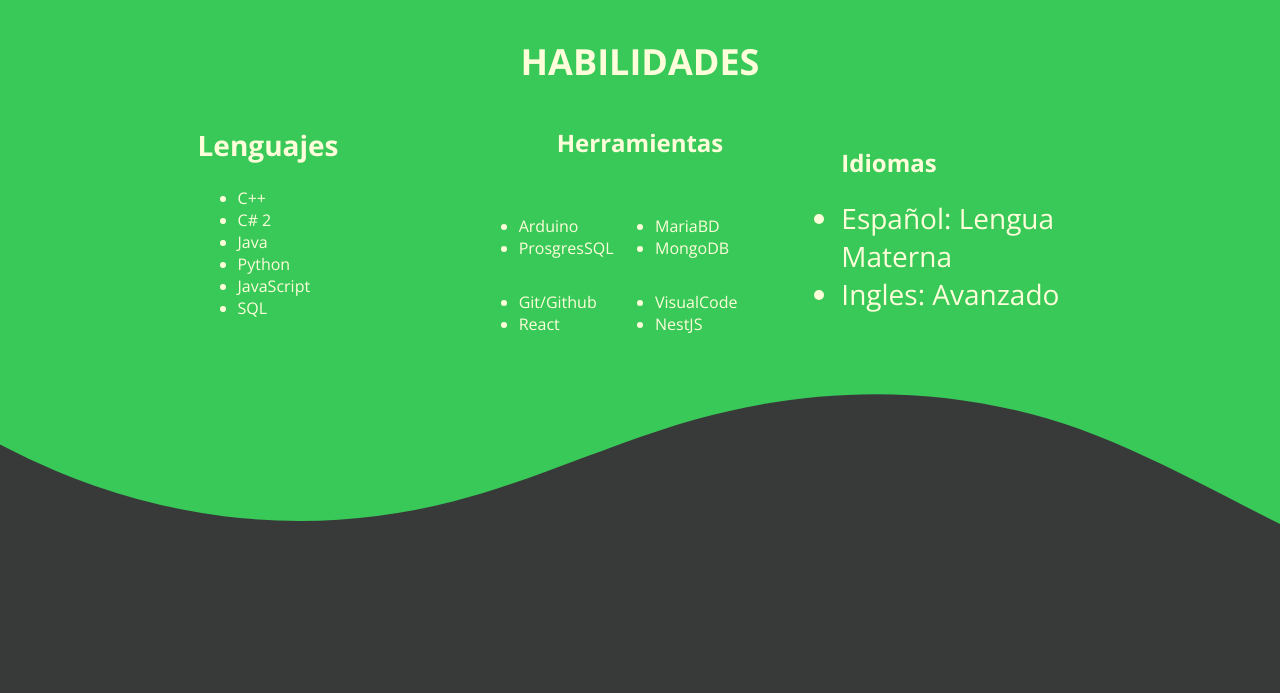
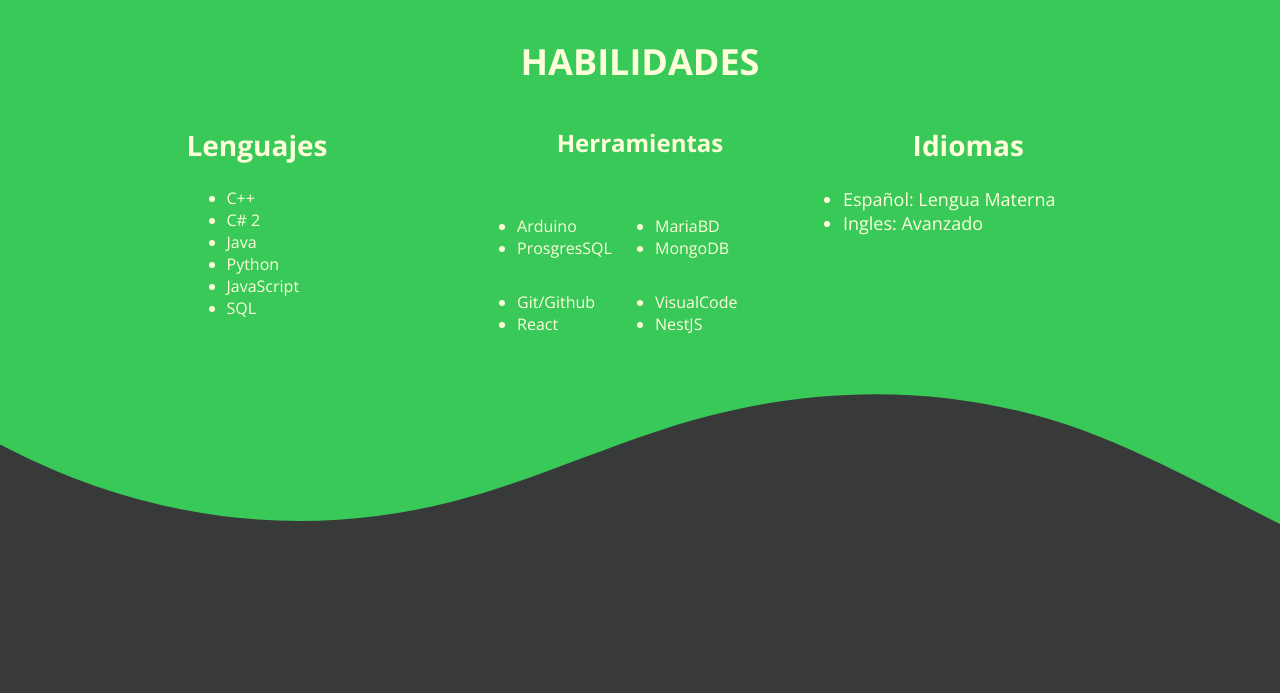
Before and after one commit to diego0023/portafolio, a website: page public/index.html in a window 1280 px wide. Shown: the part 800-1493 px from the top of the page. Drawn offline with nearby package versions, Linux system fonts and the light colour scheme.

```diff
--- a/public/index.html
+++ b/public/index.html
@@ -108,7 +108,7 @@
             </div>
 
             <div class="col-3">
-              <h2>Idiomas</h2>
+              <h2 class="titelidiomas">Idiomas</h2>
               <ul class="idiomaslist">
                 <li>Español: Lengua Materna</li>
                 <li>Ingles: Avanzado</li>
--- a/public/styles/style.css
+++ b/public/styles/style.css
@@ -122,10 +122,19 @@
     margin-top: 0;
 }
 
+.titelidiomas {
+    display: flex;
+    justify-content: center;
+    font-size: 28px;
+    margin-top: 0;
+}
+
 .idiomaslist {
+    display: flex;
+    flex-wrap: wrap;
     margin: 0;
     padding: 0;
-    font-size: 28px;
+    font-size: 18px;
 }
 
 .list-1,
@@ -138,6 +147,7 @@
 .list-2 li {
     flex-basis: calc(50% - 5px);
 }
+
 
 .redes {
     background-color: #383939;
@@ -168,38 +178,38 @@
     height: auto;
 }
 
-.proyectContainer{
+.proyectContainer {
     background-color: #38C958;
     color: #FFFEDB;
 
 
 }
 
-.proyectTitle{
+.proyectTitle {
     margin: 0;
     font-size: 24px;
     font-style: italic;
     padding: 20px;
 }
 
-.makewith{
+.makewith {
     font-size: 20px;
     font-style: initial;
     margin: 0;
     padding: 15px;
 }
 
-.makewithlist{
+.makewithlist {
     list-style: square;
     font-size: 20px;
 }
 
-.repository{
+.repository {
     display: flex;
     justify-content: center;
 }
 
-.proyectDes{
+.proyectDes {
     padding: 10px;
 }
 
@@ -244,6 +254,7 @@
         flex-basis: 100%;
     }
 
+
     .social-icons a {
         flex-basis: calc(50% - 10px);
     }
```
Also changed, not shown: README.md (added).
